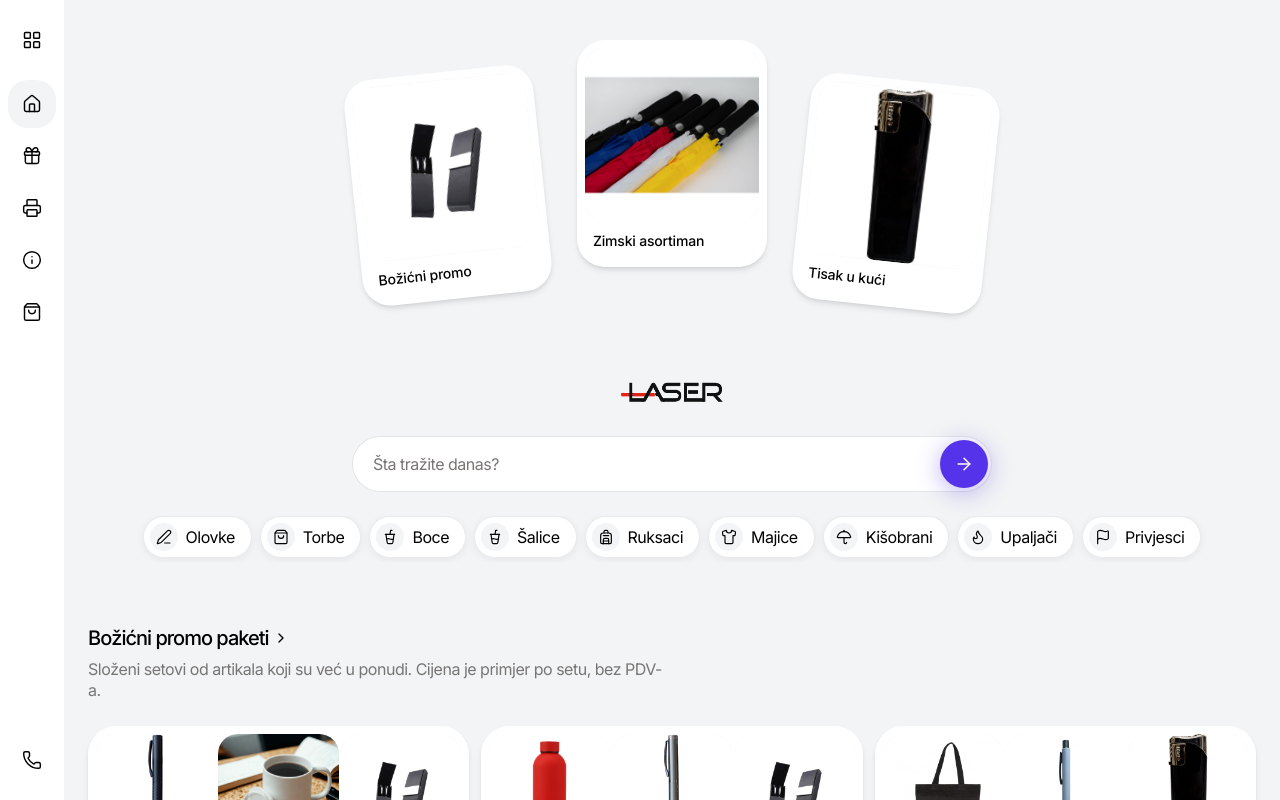
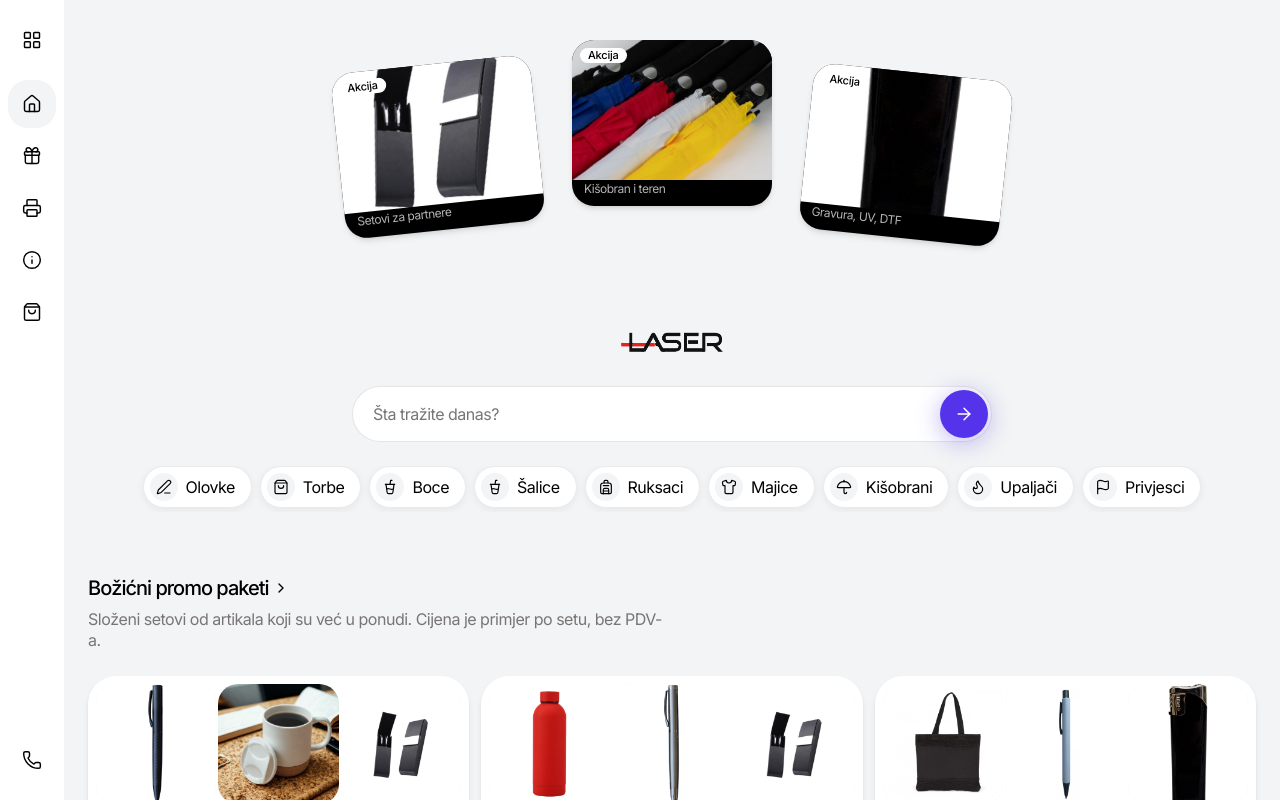
Before and after one commit to danic999/laser-prototype, a Next.js app: page / in a window 1280 px wide. Shown: the top 800 px of the page. Built offline with nearby package versions, Linux system fonts and the light colour scheme.

Commit message:
Turn the floating offers into small ads.
Give each seasonal card a full-bleed photo, an Akcija mark, and a short line instead of a product caption.

Co-authored-by: marinkosevo94 <marinkosevo94@gmail.com>

```diff
--- a/src/app/page.tsx
+++ b/src/app/page.tsx
@@ -36,13 +36,15 @@ const banners = [
     image: "/products/kutija.jpg",
     alt: "Božićni poklon set",
     title: "Božićni promo",
-    className: "left-[8%] top-8 -rotate-6",
+    line: "Setovi za partnere",
+    className: "left-[6%] top-6 -rotate-6",
   },
   {
     href: "/kategorija/slobodno-vrijeme/kisobrani",
     image: "/products/kisobran.jpg",
     alt: "Zimski kišobrani",
     title: "Zimski asortiman",
+    line: "Kišobran i teren",
     className: "left-1/2 top-0 z-10 -translate-x-1/2",
   },
   {
@@ -50,9 +52,36 @@ const banners = [
     image: "/products/upaljac.jpg",
     alt: "Tisak na upaljaču",
     title: "Tisak u kući",
-    className: "top-10 right-[8%] rotate-6",
+    line: "Gravura, UV, DTF",
+    className: "top-8 right-[6%] rotate-6",
   },
 ];
+
+function PromoAd({
+  banner,
+  className,
+}: {
+  banner: (typeof banners)[number];
+  className?: string;
+}) {
+  return (
+    <Link
+      href={banner.href}
+      className={`block overflow-hidden rounded-[22px] bg-black text-white ${cardShadow} ${className ?? ""}`}
+    >
+      <span className="relative block h-[112px]">
+        <Image src={banner.image} alt={banner.alt} fill sizes="200px" className="scale-150 object-cover" />
+        <span className="absolute top-2 left-2 rounded-full bg-white px-2 py-0.5 text-[11px] leading-none font-medium tracking-[-0.02em] text-black">
+          Akcija
+        </span>
+      </span>
+      <span className="block px-3 py-2.5">
+        <span className="block text-[14px] leading-[1.2] font-medium tracking-[-0.02em]">{banner.title}</span>
+        <span className="mt-0.5 block text-[12px] leading-[1.3] text-white/70">{banner.line}</span>
+      </span>
+    </Link>
+  );
+}
 
 export default function HomePage() {
   const featured = products.filter((product) => product.featured).slice(0, 4);
@@ -60,28 +89,14 @@ export default function HomePage() {
   return (
     <main>
       <section className="mx-auto max-w-[1200px] px-4 pt-6 pb-16 sm:pt-10">
-        <div className="relative mx-auto mb-8 hidden h-[300px] max-w-[760px] sm:block">
+        <div className="relative mx-auto mb-8 hidden h-[250px] max-w-[760px] sm:block">
           {banners.map((banner) => (
-            <Link
-              key={banner.title}
-              href={banner.href}
-              className={`absolute w-[190px] rounded-[28px] bg-white p-2 ${cardShadow} ${banner.className}`}
-            >
-              <span className="relative block aspect-square overflow-hidden rounded-[20px] bg-canvas">
-                <Image src={banner.image} alt={banner.alt} fill sizes="190px" className="object-contain" />
-              </span>
-              <span className="block px-2 py-2 text-[14px] font-medium tracking-[-0.014em]">{banner.title}</span>
-            </Link>
+            <PromoAd key={banner.title} banner={banner} className={`absolute w-[200px] ${banner.className}`} />
           ))}
         </div>
-        <div className="mb-6 flex justify-center gap-3 sm:hidden">
+        <div className="mb-6 flex justify-center gap-2 sm:hidden">
           {banners.map((banner) => (
-            <Link key={banner.title} href={banner.href} className={`w-[104px] rounded-[20px] bg-white p-1.5 ${cardShadow}`}>
-              <span className="relative block aspect-square overflow-hidden rounded-[14px] bg-canvas">
-                <Image src={banner.image} alt={banner.alt} fill sizes="104px" className="object-contain" />
-              </span>
-              <span className="block px-1 py-1.5 text-[12px] leading-[1.2] font-medium tracking-[-0.014em]">{banner.title}</span>
-            </Link>
+            <PromoAd key={banner.title} banner={banner} className="w-[112px]" />
           ))}
         </div>
         <div className="hidden justify-center sm:flex">
```
